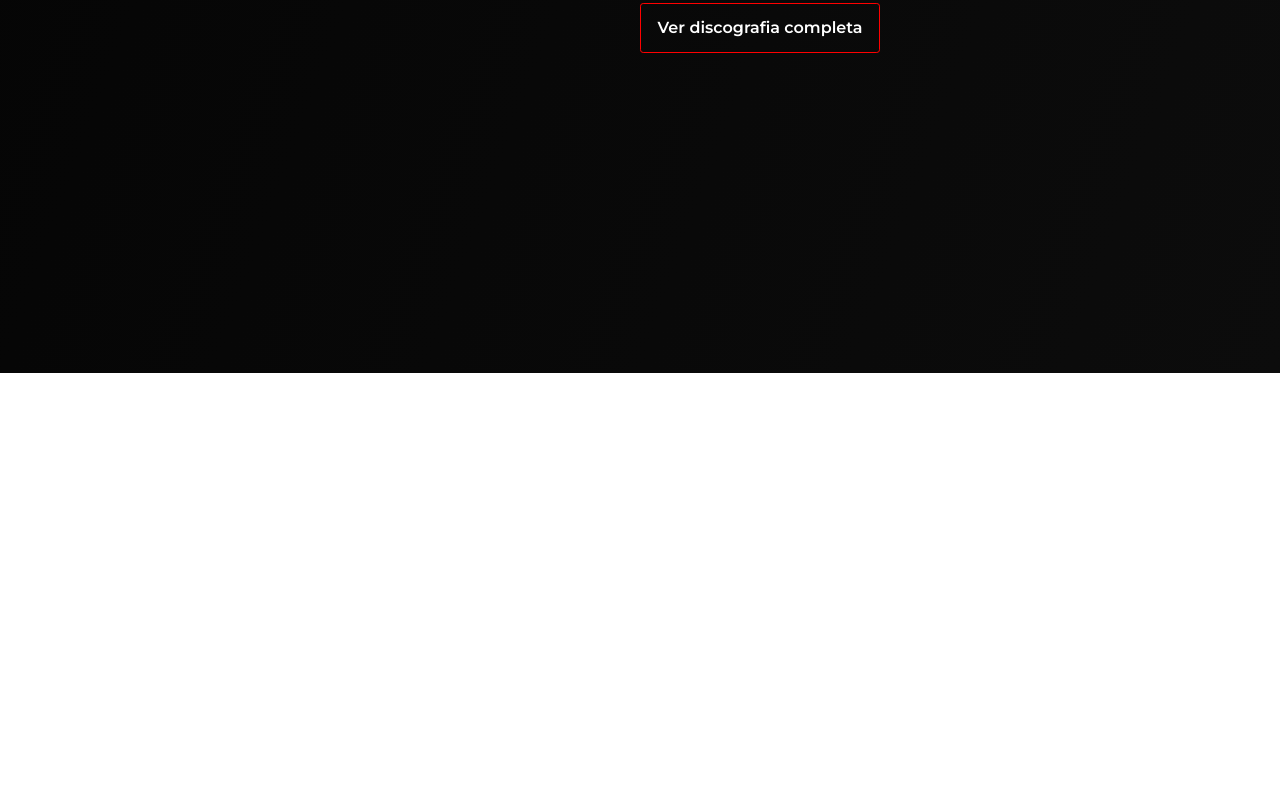
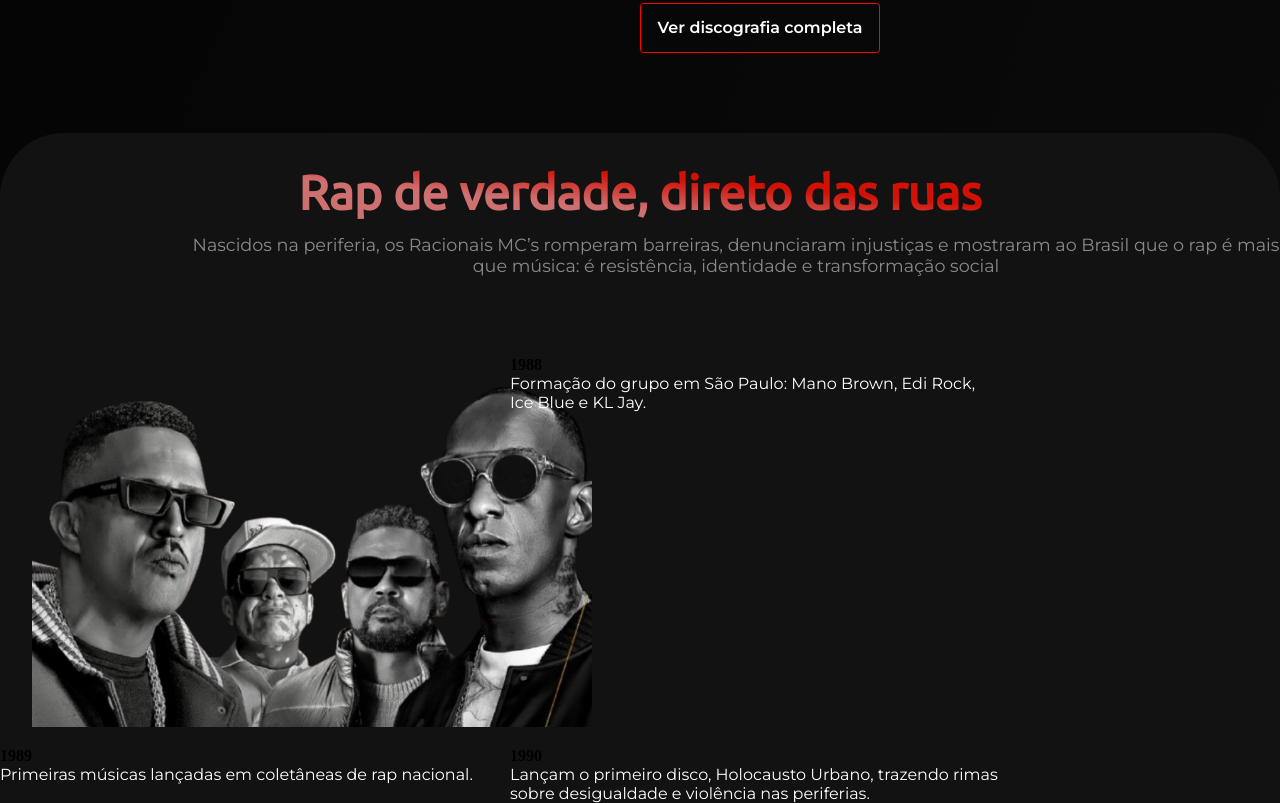
Before and after one commit to brenodev09/Projeto-landing-page-responsiva, a plain HTML site: page index.html in a window 1280 px wide. Shown: the part 1952-2755 px from the top of the page. Before the commit the page ends 2325 px from the top, so only its background shows below. Drawn offline with Linux system fonts and the light colour scheme.

Commit message:
inicio historia

```diff
--- a/index.html
+++ b/index.html
@@ -36,7 +36,8 @@
 
         <section class="textos-main">
             <h1 class="impact-txt">A voz da periferia que ecoou pelo Brasil</h1>
-            <p class="sobre-txt">O Racionais MC’s é o grupo de rap que deu voz às periferias do Brasil, transformando música em resistência, consciência e cultura</p>
+            <p class="sobre-txt">O Racionais MC’s é o grupo de rap que deu voz às periferias do Brasil, transformando
+                música em resistência, consciência e cultura</p>
 
             <div class="botoes-main">
                 <button class="btn-fa">Tornar fã</button>
@@ -52,22 +53,26 @@
         <div class="grade-cardsMembros">
             <div class="card-membro">
                 <img src="./img/membros/mano brown.webp" alt="img mano brown">
-                <p><strong>Mano Brown:</strong> Voz principal e ícone do rap nacional. Suas letras são fortes, críticas e deram voz às periferias.</p>
+                <p><strong>Mano Brown:</strong> Voz principal e ícone do rap nacional. Suas letras são fortes, críticas
+                    e deram voz às periferias.</p>
             </div>
 
             <div class="card-membro">
                 <img src="./img/membros/edi rock.webp" alt="img edi rock">
-                <p> <strong>Edi Rock:</strong> Versátil e criativo, mistura rap com outros estilos musicais, sem perder a essência da quebrada.</p>
+                <p> <strong>Edi Rock:</strong> Versátil e criativo, mistura rap com outros estilos musicais, sem perder
+                    a essência da quebrada.</p>
             </div>
 
             <div class="card-membro">
                 <img src="./img/membros/ice blue.jpeg" alt="img ice blue">
-                <p><strong>Ice blue:</strong> Carisma e presença de palco. Representa a energia do grupo e a vida real da periferia.</p>
+                <p><strong>Ice blue:</strong> Carisma e presença de palco. Representa a energia do grupo e a vida real
+                    da periferia.</p>
             </div>
 
             <div class="card-membro">
                 <img src="./img/membros/dj-kl-jay.avif" alt="img kl jay">
-                <p> <strong>Kl Jay:</strong> DJ e produtor. O mestre dos beats e scratches que deram identidade ao som dos Racionais.</p>
+                <p> <strong>Kl Jay:</strong> DJ e produtor. O mestre dos beats e scratches que deram identidade ao som
+                    dos Racionais.</p>
             </div>
         </div>
 
@@ -103,6 +108,58 @@
         <button class="btn-discografia">Ver discografia completa</button>
     </section>
 
+    <section class="container-historia">
+        <div class="titulo-historia">
+            <h1>Rap de verdade, direto das ruas</h1>
+            <p>Nascidos na periferia, os Racionais MC’s romperam barreiras, denunciaram injustiças e mostraram ao Brasil
+                que o rap é mais que música: é resistência, identidade e transformação social</p>
+        </div>
+
+        <div class="grade-topicos">
+            <img class="img-grupo" src="./img/img historia.png" alt="img historia">
+
+            <div class="topic-story">
+                <strong>1988</strong>
+                <p>Formação do grupo em São Paulo: Mano Brown, Edi Rock, Ice Blue e KL Jay.</p>
+            </div>
+
+            <div class="topic-story">
+                <strong>1989</strong>
+                <p>Primeiras músicas lançadas em coletâneas de rap nacional.</p>
+            </div>
+
+            <div class="topic-story">
+                <strong>1990</strong>
+                <p>Lançam o primeiro disco, Holocausto Urbano, trazendo rimas sobre desigualdade e violência nas
+                    periferias.</p>
+            </div>
+
+            <div class="topic-story">
+                <strong>1993</strong>
+                <p>Com o álbum Raio X Brasil, ganham projeção nacional.</p>
+            </div>
+
+            <div class="topic-story">
+                <strong>1997</strong>
+                <p>Lançamento de Sobrevivendo no Inferno, considerado um marco do rap brasileiro, com clássicos como
+                    Diário de um Detento.</p>
+            </div>
+
+            <div class="topic-story">
+                <strong>2000</strong>
+                <p>Se consolidam como o maior grupo de rap do país, com shows lotados e letras que marcaram gerações.
+                </p>
+            </div>
+
+            <div class="topic-story">
+                <strong>2012</strong>
+                <p>Lançam Cores & Valores, último álbum de estúdio até hoje.p>
+            </div>
+
+
+        </div>
+    </section>
+
 
 </body>
 
--- a/style.css
+++ b/style.css
@@ -1,13 +1,14 @@
-*{
+* {
     margin: 0;
     padding: 0;
     box-sizing: border-box;
 }
 
-body{
+body {
     background: linear-gradient(110deg, rgb(2, 2, 2), rgb(12, 12, 12));
-    overflow-x:hidden ;
-   p{
+    overflow-x: hidden;
+
+    p {
         font-family: "Montserrat", sans-serif;
         font-optical-sizing: auto;
         font-weight: normal;
@@ -15,7 +16,7 @@ body{
         color: white;
     }
 
-   a{
+    a {
         font-family: "Montserrat", sans-serif;
         font-optical-sizing: auto;
         font-weight: normal;
@@ -23,14 +24,14 @@ body{
         color: white;
     }
 
-   h1{
+    h1 {
         font-family: "Ubuntu", sans-serif;
         font-weight: 700;
         font-style: normal;
         color: white;
     }
 
-button{
+    button {
         font-family: "Montserrat", sans-serif;
         font-optical-sizing: auto;
         font-weight: 600;
@@ -40,26 +41,26 @@ button{
 
 }
 
-html{
+html {
     scroll-behavior: smooth;
 }
 
 /* inicio main */
-main{
+main {
     position: relative;
     overflow: hidden;
     width: 100%;
     height: 96vh;
 
-    .fundo-main{
+    .fundo-main {
         width: 100%;
-        position:absolute ;
+        position: absolute;
         object-fit: cover;
         z-index: 0;
     }
 }
 
-main:before{
+main:before {
     content: "";
     position: absolute;
     top: 0;
@@ -71,15 +72,15 @@ main:before{
 }
 
 
-header{
-    position:relative;
+header {
+    position: relative;
     z-index: 2;
     display: flex;
     justify-content: space-between;
     align-items: center;
     margin: 0 1.5rem 1rem 1rem;
 
-    .logo-header{
+    .logo-header {
         width: 15rem;
         object-fit: cover;
         cursor: pointer;
@@ -87,35 +88,36 @@ header{
     }
 }
 
-nav{
+nav {
     display: flex;
     gap: 1.1rem;
 
-    a{
+    a {
         text-decoration: none;
         font-size: 1.13rem;
         transition: 0.3s ease;
-        &:hover{
+
+        &:hover {
             color: red;
             transition: 0.3s ease;
         }
     }
 }
 
-.textos-main{
+.textos-main {
     position: relative;
     z-index: 2;
-    margin: 6rem 7rem 0 ;
+    margin: 6rem 7rem 0;
     display: flex;
     flex-direction: column;
     align-items: center;
     gap: 1.2rem;
 
-    .impact-txt{
+    .impact-txt {
         font-size: 3rem;
     }
 
-    .sobre-txt{
+    .sobre-txt {
         font-size: 1.1rem;
         width: 80rem;
         margin-left: 8rem;
@@ -124,13 +126,13 @@ nav{
 
 }
 
-.botoes-main{
+.botoes-main {
     display: flex;
     gap: 1rem;
     margin-top: 1rem;
 
 
-    .btn-fa{
+    .btn-fa {
         cursor: pointer;
         width: 9rem;
         padding: 0.9rem;
@@ -139,15 +141,16 @@ nav{
         border-radius: 10rem;
         font-size: 1rem;
         background: rgb(202, 39, 39);
-        transition: 0.3s ;
-        &:hover{
+        transition: 0.3s;
+
+        &:hover {
             /* background: linear-gradient(120deg, rgb(149, 71, 71) , rgb(74, 9, 9)); */
-            background-color:rgb(59, 9, 9);
-            transition: 0.3s ;
+            background-color: rgb(59, 9, 9);
+            transition: 0.3s;
         }
     }
 
-    .btn-agenda{
+    .btn-agenda {
         cursor: pointer;
         width: 9rem;
         padding: 0.9rem;
@@ -156,21 +159,22 @@ nav{
         border-radius: 10rem;
         font-size: 1rem;
         background: rgb(182, 182, 182);
-        transition: 0.3s ;
-        &:hover{
+        transition: 0.3s;
+
+        &:hover {
             /* background: linear-gradient(120deg, rgb(149, 71, 71) , rgb(74, 9, 9)); */
-            background-color:rgb(232, 143, 143);
-            transition: 0.3s ;
+            background-color: rgb(232, 143, 143);
+            transition: 0.3s;
         }
     }
 }
 
-.botoes-header{
+.botoes-header {
     display: flex;
     gap: 0.8rem;
     align-items: center;
 
-    button{
+    button {
         width: 7rem;
         padding: 0.7rem;
         border: none;
@@ -180,17 +184,19 @@ nav{
         color: white;
         font-size: 0.9rem;
         transition: 0.4s ease;
-        &:hover{
+
+        &:hover {
             background-color: rgb(105, 9, 9);
             transition: 0.4s ease;
         }
     }
 
-    .btn2{
-        border:2px solid red;
+    .btn2 {
+        border: 2px solid red;
         background-color: transparent;
         transition: 0.4s ease;
-        &:hover{
+
+        &:hover {
             background-color: rgb(249, 63, 63);
             border: none;
             transition: 0.4s ease;
@@ -243,7 +249,7 @@ nav{
 .membros {
     margin-top: 4.5rem;
 
-  h1{
+    h1 {
         font-size: 3rem;
         background-image: linear-gradient(185deg, #d21006 40%, #ce7070 60%);
         background-clip: text;
@@ -257,7 +263,8 @@ nav{
     display: grid;
     grid-template-columns: repeat(auto-fit, minmax(250px, 1fr));
     gap: 2rem;
-  align-items: start; /* garante que todos os cards comecem no topo */
+    align-items: start;
+    /* garante que todos os cards comecem no topo */
 }
 
 .card-membro {
@@ -269,22 +276,22 @@ nav{
     background: #080808;
     padding: 0.8rem;
     border-radius: 12px;
-  box-shadow: 0 4px 10px rgba(0,0,0,0.4);
-transition: 0.3s ;
+    box-shadow: 0 4px 10px rgba(0, 0, 0, 0.4);
+    transition: 0.3s;
 
-  &:hover{
+    &:hover {
         transform: scale(1.02);
-    transition: 0.3s ;
+        transition: 0.3s;
     }
 
-  img{
+    img {
         width: 100%;
         max-height: 300px;
         object-fit: cover;
         border-radius: 8px;
     }
 
-   p{
+    p {
         font-size: 1.05rem;
 
 
@@ -292,10 +299,10 @@ transition: 0.3s ;
 }
 
 
-.albuns{
+.albuns {
     margin-top: 7rem;
 
-    h1{
+    h1 {
         font-size: 3rem;
         background-image: linear-gradient(185deg, #d21006 40%, #ce7070 60%);
         background-clip: text;
@@ -305,25 +312,25 @@ transition: 0.3s ;
     }
 }
 
-.grade-albuns{
+.grade-albuns {
     display: grid;
-    grid-template-columns:1fr 1fr 1fr ;
+    grid-template-columns: 1fr 1fr 1fr;
 
 }
 
-.card-album{
+.card-album {
     display: flex;
     flex-direction: column;
     gap: 1rem;
     align-items: center;
 
-    strong{
+    strong {
         font-family: "Ubuntu", sans-serif;
         color: white;
         font-size: 1.05rem;
     }
 
-    img{
+    img {
         width: 19rem;
         height: 18rem;
         border-radius: 0.2rem;
@@ -331,21 +338,22 @@ transition: 0.3s ;
 
     }
 
-    a{
+    a {
         text-decoration: none;
         font-family: Arial, Helvetica, sans-serif;
         cursor: pointer;
         font-size: 0.94rem;
         transition: 0.3s;
-        &:hover{
+
+        &:hover {
             color: red;
             transition: 0.3s;
         }
     }
 }
 
-.btn-discografia{
-    margin: 3rem 0 20rem 40rem ;
+.btn-discografia {
+    margin: 3rem 0 0 40rem;
     cursor: pointer;
     width: 15rem;
     padding: 0.9rem;
@@ -354,10 +362,59 @@ transition: 0.3s ;
     border-radius: 0.2rem;
     font-size: 1rem;
     background: transparent;
-        transition: 0.3s ;
-        &:hover{
-            background-color:rgb(110, 12, 12);
+    transition: 0.3s;
+
+    &:hover {
+        background-color: rgb(110, 12, 12);
         border: none;
-            transition: 0.3s ;
+        transition: 0.3s;
     }
 }
+
+
+.container-historia {
+    background: rgb(18, 18, 18);
+    margin-top: 5rem;
+    border-radius: 4rem;
+}
+
+.titulo-historia {
+    display: flex;
+    flex-direction: column;
+    gap: 0.9rem;
+
+    h1 {
+        font-size: 3rem;
+        background-image: linear-gradient(185deg, #d21006 40%, #ce7070 60%);
+        background-clip: text;
+        color: transparent;
+        margin-top: 2rem;
+        text-align: center;
+
+    }
+
+    p {
+        font-size: 1.1rem;
+        opacity: 50%;
+        width: 70rem;
+        text-align: center;
+        margin-left: 11rem;
+    }
+}
+
+.grade-topicos {
+    width: 1000px;
+    margin-top: 5rem;
+    display: grid;
+    grid-template-columns: calc(500px - 10px)calc(500px - 10px);
+    grid-template-rows: repeat(4, 1fr);
+
+    gap: 20px;
+
+
+    .img-grupo {
+        width: 35rem;
+        /* height: 25rem; */
+        margin-left: 2rem;
+    }
+}
```
Also changed, not shown: img/Capa-Pretessencias-14-768x433.png.avif (added), img/icon cruz.png (added), img/img historia.png (added). Lines whose indentation alone changed are shown as unchanged.
